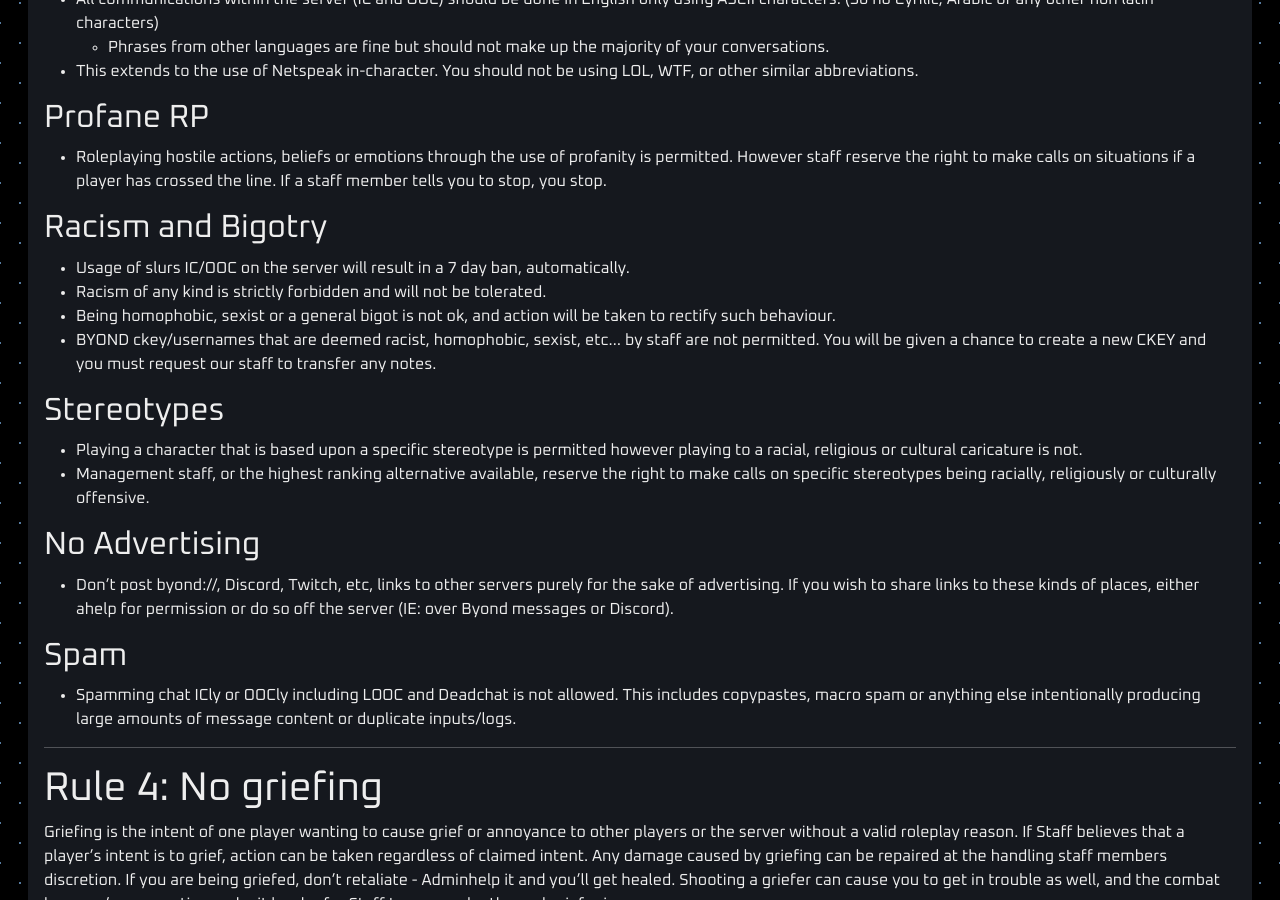
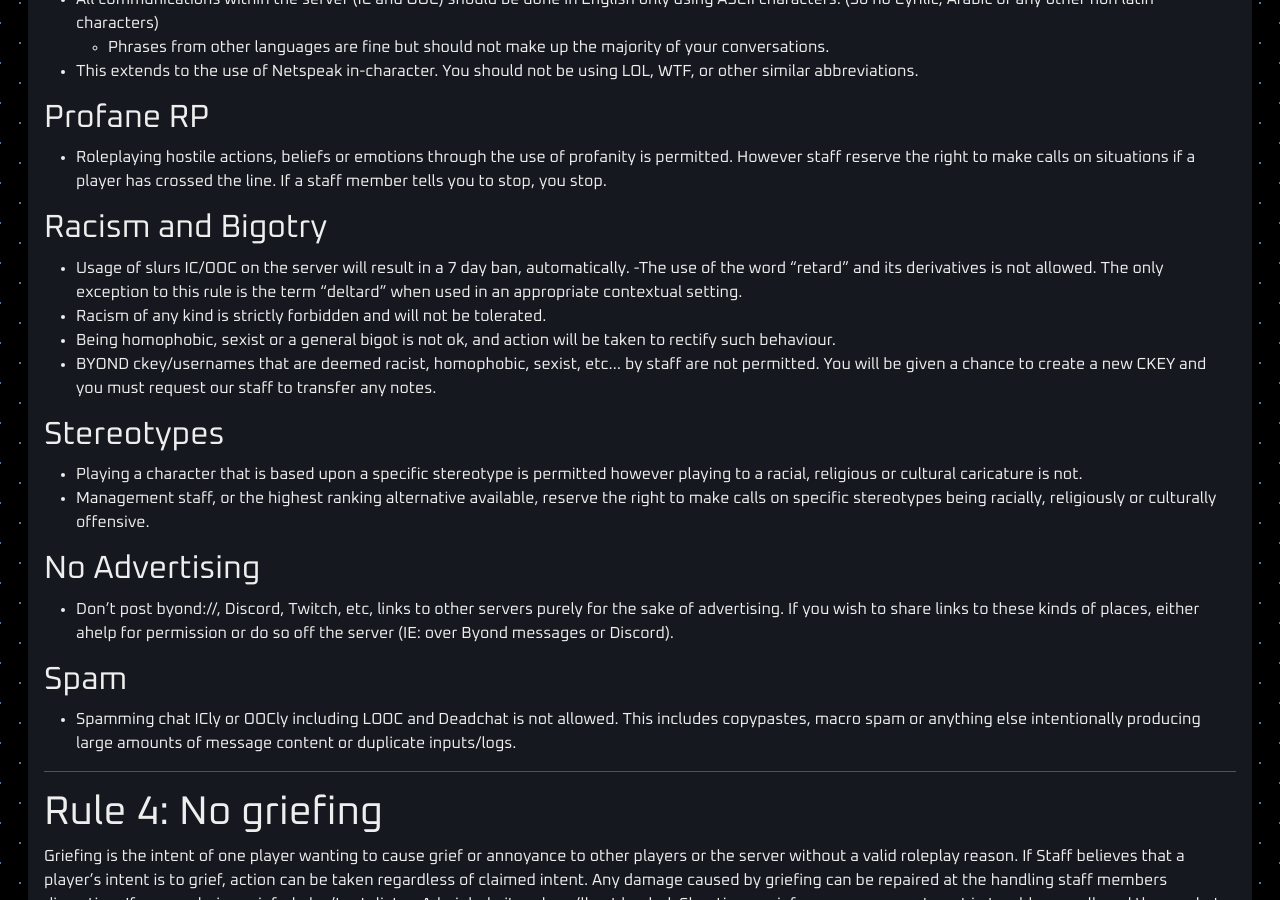
Before and after one commit to cmss13-devs/web, a Jekyll site: the page built from rules.md, in a window 1280 px wide and 900 px high, scrolled down 5537 px. Built offline with Jekyll 4.4.1, drawn with Linux system fonts in a browser that asks for light colours.

Commit message:
Rule 3 - Slurs
The rule change published on Discord a long time ago is reflected on the rules page.

```diff
--- a/rules.md
+++ b/rules.md
@@ -215,6 +215,7 @@ The general behavioural expectations for members of the community. Unless explic
 ## Racism and Bigotry
 
 - Usage of slurs IC/OOC on the server will result in a 7 day ban, automatically.
+  -The use of the word "retard" and its derivatives is not allowed. The only exception to this rule is the term "deltard" when used in an appropriate contextual setting.
 - Racism of any kind is strictly forbidden and will not be tolerated.
 - Being homophobic, sexist or a general bigot is not ok, and action will be taken to rectify such behaviour.
 - BYOND ckey/usernames that are deemed racist, homophobic, sexist, etc... by staff are not permitted. You will be given a chance to create a new CKEY and you must request our staff to transfer any notes.
```
